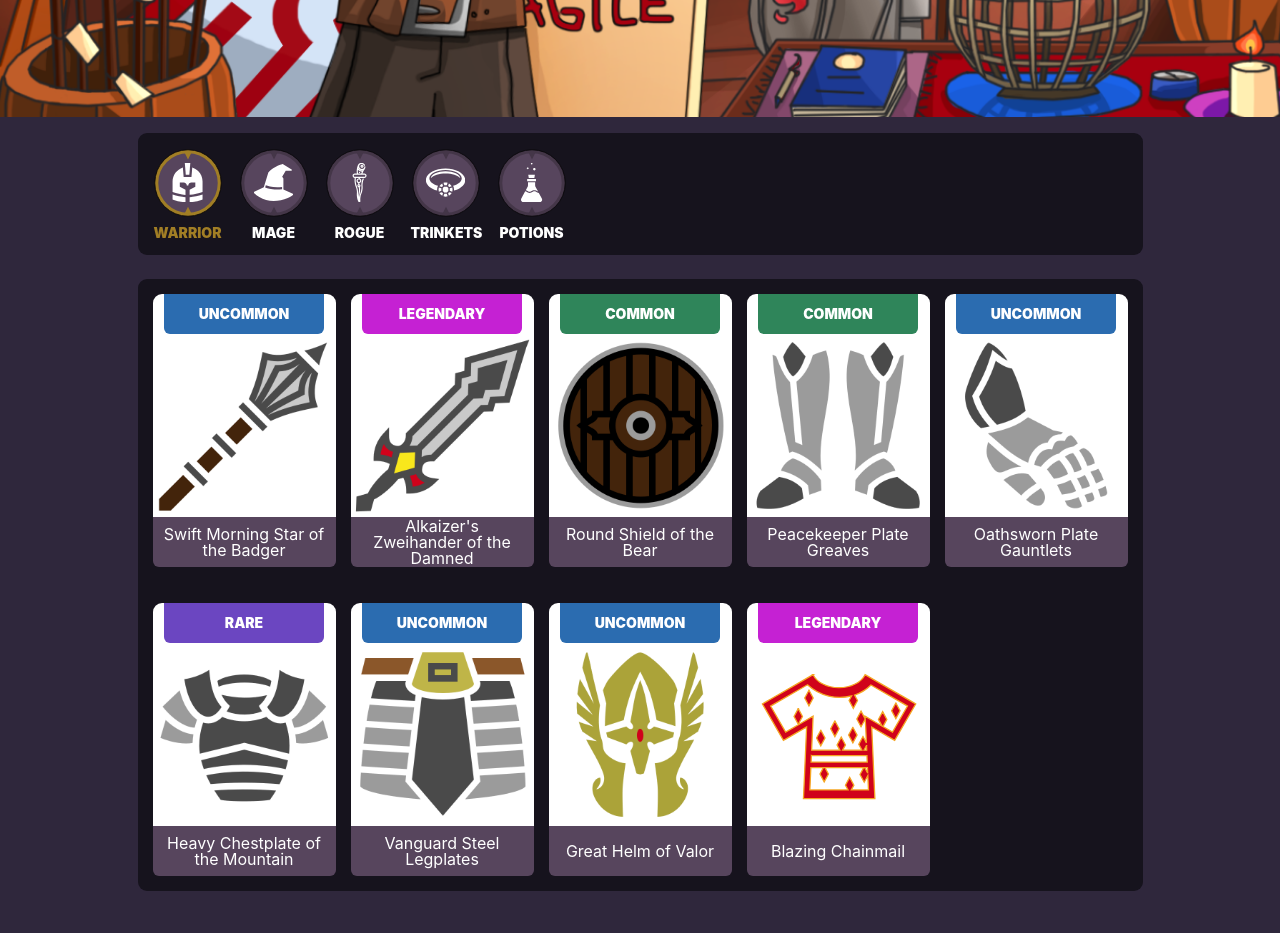
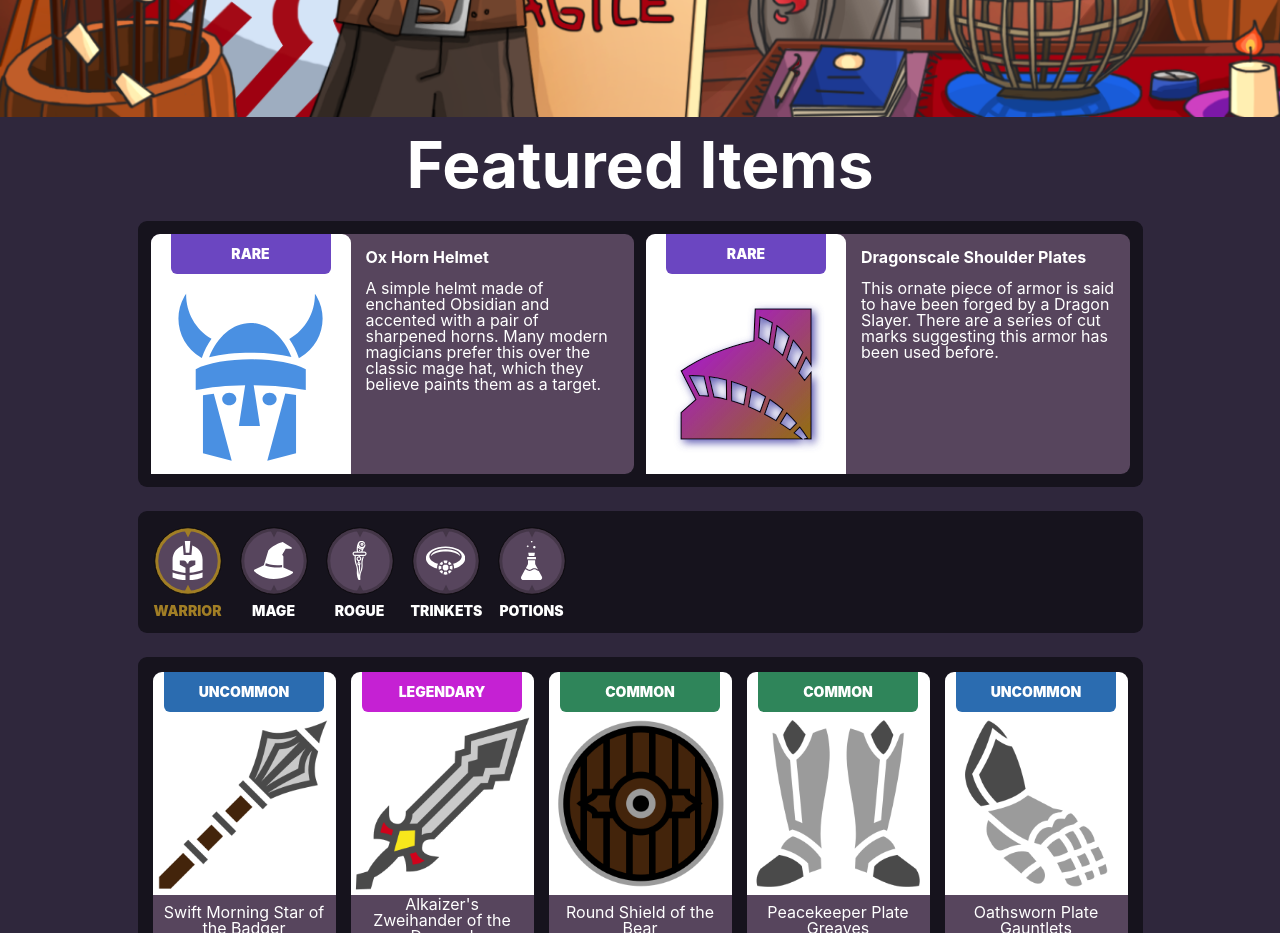
Before and after one commit to FahadHameed89/React-Redux-Router---RPG-Shop-Team-Project, a React (Create React App) app: page /products in a window 1280 px wide. Shown: the part 820-1753 px from the top of the page. Before the commit the page ends 1727 px from the top, so only its background shows below. Built offline with nearby package versions, Linux system fonts and the light colour scheme.

Commit message:
Added FeaturedProduct Component; Added CSS styling for FeaturedProduct; Added Featured Component to ProductList component; Added ClassName function to ProductImage; Minor edits to product-list.css

```diff
--- /dev/null
+++ b/src/product/FeaturedProduct.jsx
@@ -0,0 +1,36 @@
+import React from 'react';
+import { Link } from 'react-router-dom';
+import ProductImage from './ProductImage';
+
+import './css/featured-product.css';
+import { useSelector } from 'react-redux';
+
+export default () => {
+    const products = useSelector(state => Object.values(state.products));
+
+    const featuredProduct1 = products[16];
+    const featuredProduct2 = products[29];
+
+    return (
+        <aside className="featured-items">
+        <article className="featured-item">
+          <Link to={`/products/${featuredProduct1.id}`}>
+              <ProductImage className="featured-item__img" path={featuredProduct1.image} rarity={featuredProduct1.rarity} name={featuredProduct1.name} />
+              <div className="featured-item__description">
+                <p>{featuredProduct1.name}</p>
+                <p>{featuredProduct1.description}</p>
+              </div>
+          </Link>
+        </article>
+        <article className="featured-item">
+          <Link to={`/products/${featuredProduct2.id}`}>
+              <ProductImage className="featured-item__img" path={featuredProduct2.image} rarity={featuredProduct2.rarity} name={featuredProduct2.name} />
+              <div className="featured-item__description">
+                <p>{featuredProduct2.name}</p>
+                <p>{featuredProduct2.description}</p>
+              </div>
+          </Link>
+        </article>
+      </aside>
+    )
+}
--- a/src/product/ProductImage.jsx
+++ b/src/product/ProductImage.jsx
@@ -2,12 +2,13 @@ import React from 'react';
 import './css/product-image.css'
 
 export default ( props ) => {
+    const className = props.className || '';
     const rarity = props.rarity;
     const imgPath = `/imgs/products/${props.path}`;
     const name =  props.name;
 
     return (
-        <div className={`product__image ${rarity.toLowerCase()}`}>
+        <div className={`product__image ${rarity.toLowerCase()} ${className}`}>
             <div className="product__image-rarity">
                 <p>{rarity}</p>
             </div>
--- a/src/product/ProductList.jsx
+++ b/src/product/ProductList.jsx
@@ -6,6 +6,9 @@ import FilterButton from './ProductFilter';
 import ProductCard from './ProductCard';
 
 import './css/product-list.css';
+
+import FeaturedProduct from './FeaturedProduct';
+
 
 export default () => {
   const dispatch = useDispatch();
@@ -38,6 +41,10 @@ export default () => {
 
   return (
     <main className="products container">
+      <h1>Featured Items</h1>
+
+      <FeaturedProduct />
+
       <div className="product-filters">
         {
           filterButtons.map(({filter, icon}) => {
--- /dev/null
+++ b/src/product/css/featured-product.css
@@ -0,0 +1,50 @@
+/* *{outline: 1px solid red;} */
+
+.featured-items {
+  margin: 0 auto;
+  margin-bottom: 24px;
+  max-width: 975px;
+
+  display: grid;
+  grid-template-columns: repeat(auto-fit, minmax(180px, 1fr));
+  gap: 16px;
+
+  background-color: #16131D;
+  border-radius: 9px;
+
+  padding: 15px;
+
+}
+
+.featured-item {
+  background-color: #57455D;
+  border-radius: 9px;
+  margin: -2px;
+}
+
+.featured-item a {
+  display: flex;
+  flex-flow: row nowrap;
+  text-decoration: none;
+  color: white;
+}
+
+.featured-item__img {
+  min-width: 200px;
+}
+
+.featured-item__description {
+  padding: 15px;
+}
+
+.featured-item__description p{
+    margin-bottom: 15px;
+  }
+
+.featured-item__description p:nth-child(1){
+    font-weight: bolder;
+  }
+
+.featured-item:hover .featured-item__description {
+    background-color: #a17e25;
+  }
--- a/src/product/css/product-list.css
+++ b/src/product/css/product-list.css
@@ -10,6 +10,13 @@
   padding: 15px;
 }
 
+.products > h1{
+  font-size: 64px;
+  font-weight: bold;
+  text-align: center;
+  margin-bottom: 24px;
+}
+
 .product-filters {
   margin: 0 auto;
   display: flex;
@@ -20,11 +27,6 @@
   border-radius: 9px;
   padding: 15px;
   gap: 16px;
-}
-
-.sidebar {
-  width: 20%;
-  min-width: 200px;
 }
 
 .product-card a{
```
